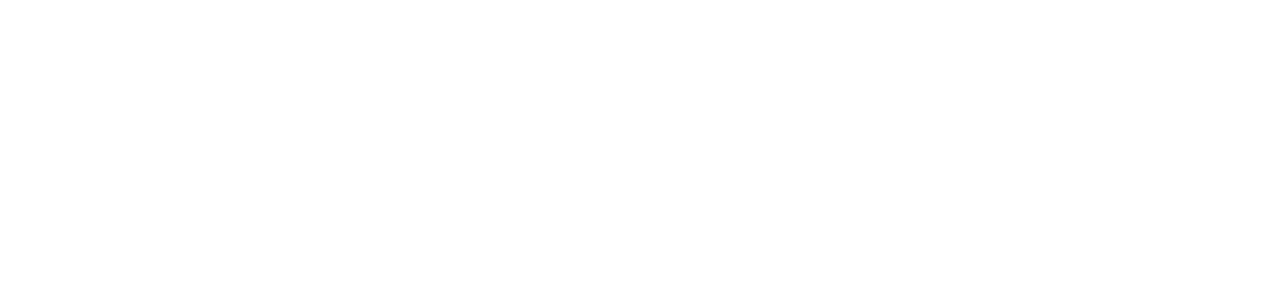
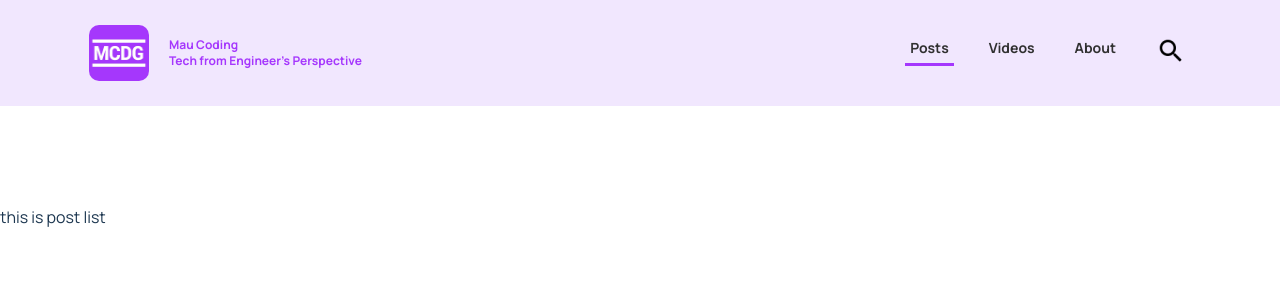
Before and after one commit to ymg-team/maucoding-web-v2-backup, a Nuxt app: page /posts in a window 1280 px wide. Before the commit this address had no page. Shown: the top 300 px of the page. Built offline with nearby package versions, Linux system fonts and the light colour scheme.

Commit message:
feat(post list): initial page and static design

```diff
--- a/assets/styles/global.css
+++ b/assets/styles/global.css
@@ -1,4 +1,4 @@
-@import url('https://fonts.googleapis.com/css2?family=Manrope:wght@200;300;400;700&display=swap');
+@import 'https://fonts.googleapis.com/css2?family=Manrope:wght@200;300;400;700&display=swap';
 
 body {
   font-family: 'Manrope', sans-serif;
@@ -17,7 +17,9 @@
 }
 
 /* gridlex inject */
-[class*=col-], [class*=col_], [class~=col] {
+[class*='col-'],
+[class*='col_'],
+[class~='col'] {
   box-sizing: border-box;
   padding: 0 12.5px 0;
   max-width: 100%;
--- a/components/cards/LargePostCard.vue
+++ b/components/cards/LargePostCard.vue
@@ -1,6 +1,6 @@
 <template>
   <NuxtLink
-    to="/post/Membuat-Dashboard-Dengan-Python-Dash-5e0067ca6857eb1948ae82bb"
+    to="/posts/Membuat-Dashboard-Dengan-Python-Dash-5e0067ca6857eb1948ae82bb"
   >
     <div class="large-post-card">
       <div
--- a/components/cards/SmallPostCard.vue
+++ b/components/cards/SmallPostCard.vue
@@ -1,6 +1,6 @@
 <template>
   <NuxtLink
-    to="/post/Membuat-Dashboard-Dengan-Python-Dash-5e0067ca6857eb1948ae82bb"
+    to="/posts/Membuat-Dashboard-Dengan-Python-Dash-5e0067ca6857eb1948ae82bb"
   >
     <div class="small-post-card">
       <div
--- a/components/navigations/Header.vue
+++ b/components/navigations/Header.vue
@@ -16,14 +16,13 @@
         </div>
         <div class="col-8 header__header-links">
           <ul>
-            <li>
-              <NuxtLink to="/posts" class="active">POSTS</NuxtLink>
-            </li>
-            <li>
-              <NuxtLink to="/videos">VIDEOS</NuxtLink>
-            </li>
-            <li>
-              <NuxtLink to="/about">ABOUT</NuxtLink>
+            <li v-for="n in Menus" :key="n.link">
+              <NuxtLink
+                :to="n.to"
+                :class="`${pathArr[1] == n.key ? 'active' : ''}`"
+              >
+                {{ n.text }}
+              </NuxtLink>
             </li>
             <li style="width: 70px;" class="header__header-links__search-icon">
               <a href="#">
@@ -95,3 +94,34 @@
   }
 }
 </style>
+
+<script>
+const Menus = [
+  {
+    to: '/posts',
+    text: 'Posts',
+    key: 'posts',
+  },
+  {
+    to: '/videos',
+    text: 'Videos',
+    key: 'videos',
+  },
+  {
+    to: '/about',
+    text: 'About',
+    key: 'about',
+  },
+]
+
+export default {
+  name: 'Header',
+  data() {
+    const pathArr = this.$nuxt.$route.path.split('/')
+    return {
+      Menus,
+      pathArr,
+    }
+  },
+}
+</script>
--- a/pages/post/_slug.vue
+++ b/pages/posts/_slug.vue
@@ -1,21 +1,20 @@
 <template>
-  <div class="container">
-    this is posts page: {{ this.slug }}
-    <NuxtLink to="/">Back to home</NuxtLink>
+  <div>
+    <Header />
   </div>
 </template>
 
 <script>
+import Header from '@/components/navigations/Header.vue'
+
 export default {
+  components: {
+    Header,
+  },
   asyncData({ params }) {
     const { slug } = params // When calling /abc the slug will be "abc"
     return { slug }
   },
-  // data() {
-  //   return {
-  //     s: slug,
-  //   }
-  // },
   head() {
     return {
       title: 'Posts - Mau Coding',
--- /dev/null
+++ b/pages/posts/index.vue
@@ -0,0 +1,20 @@
+<template>
+  <div>
+    <Header />
+    <Spacer :height="100" />
+    this is post list
+  </div>
+</template>
+
+<script>
+import Header from '@/components/navigations/Header'
+import Spacer from '@/components/extras/Spacer'
+
+export default {
+  components: {
+    Header,
+    Spacer,
+  },
+  name: 'postDetailPage',
+}
+</script>
```
